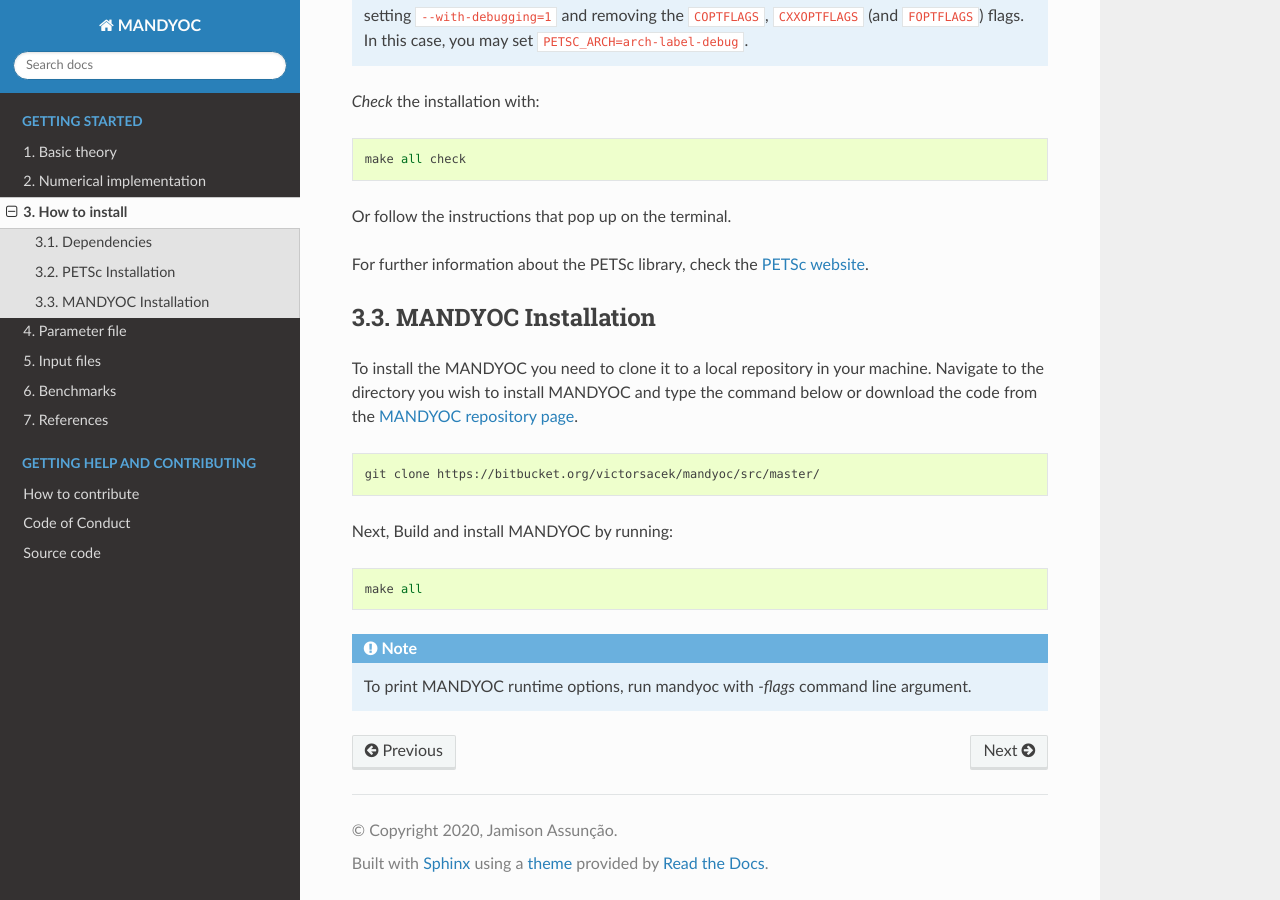
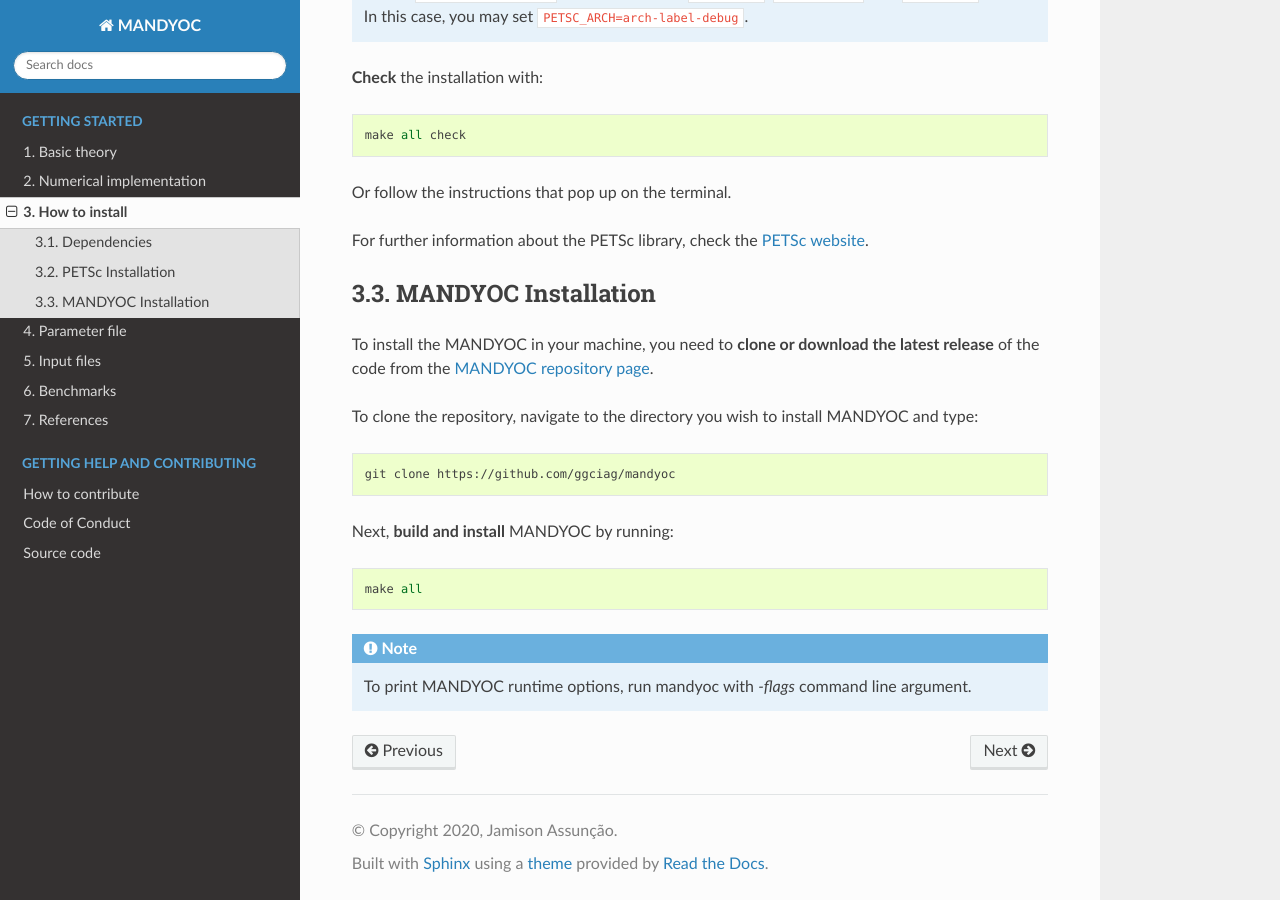
Before and after one commit to ggciag/mandyoc, a Sphinx documentation site: the page built from docs/files/installation.rst, in a window 1280 px wide and 900 px high, scrolled down 1486 px. Built offline with Sphinx 7.4.7 and the Read the Docs theme 2.0.0, drawn with Linux system fonts in a browser that asks for light colours; some of the changed text lies outside the part shown.

Commit message:
Improve the installation instruction in the documentation
- Change the link.
- Fix typo.
- Change italic to bold.
- Improve some sentences.

```diff
--- a/docs/files/installation.rst
+++ b/docs/files/installation.rst
@@ -2,7 +2,7 @@
 ==============
 
 MANDYOC installation is very simple and it consists of installing both `PETSc`_
-and MANDYOC from each one's Bitbucket repository.
+and MANDYOC.
 
 .. warning::
 	The following installation steps work for both Linux and macOS machines
@@ -24,14 +24,14 @@
 ------------------
 
 MANDYOC requires the `PETSc`_ library to run.
-The first step is to *download* the latest release of PETSc from `PETSc website`_
-or *clone* the repository into your machine::
+The first step is to **download** the latest release of PETSc from `PETSc website`_
+or **clone** the repository into your machine::
 
 	git clone -b release https://gitlab.com/petsc/petsc.git $HOME/petsc
 
 By default, we will download/clone in ``~/petsc``.
 
-Second, *configure the PETSc build* and set up the installation directory.
+Second, **configure the PETSc build** and set up the installation directory.
 By default, we will install PETSc in ``~/petsc``.
 
 .. code-block:: bash
@@ -69,7 +69,7 @@
 	the ``COPTFLAGS``, ``CXXOPTFLAGS`` (and ``FOPTFLAGS``) flags.
 	In this case, you may set ``PETSC_ARCH=arch-label-debug``.
 
-*Check* the installation with:
+**Check** the installation with:
 
 .. code-block::
 
@@ -82,16 +82,16 @@
 MANDYOC Installation
 --------------------
 
-To install the MANDYOC you need to clone it to a local repository in your
-machine.
-Navigate to the directory you wish to install MANDYOC and type the
-command below or download the code from the `MANDYOC repository page`_.
+To install the MANDYOC in your machine,  you need to **clone or download  the latest release** of the
+code from the `MANDYOC repository page`_.
+
+To clone the repository, navigate to the directory you wish to install MANDYOC and type:
 
 .. code-block:: bash
 
-   git clone https://bitbucket.org/victorsacek/mandyoc/src/master/
+   git clone https://github.com/ggciag/mandyoc
 
-Next, Build and install MANDYOC by running::
+Next, **build and install** MANDYOC by running::
 
 	make all
 
@@ -105,4 +105,4 @@
 .. _PETSc: https://www.mcs.anl.gov/petsc/
 .. _PETSc website: https://www.mcs.anl.gov/petsc/download/index.html
 .. _PETSc repository: https://bitbucket.org/petsc/petsc/src/maint/
-.. _MANDYOC repository page: https://bitbucket.org/victorsacek/mandyoc/src/master/
+.. _MANDYOC repository page: https://github.com/ggciag/mandyoc
```
